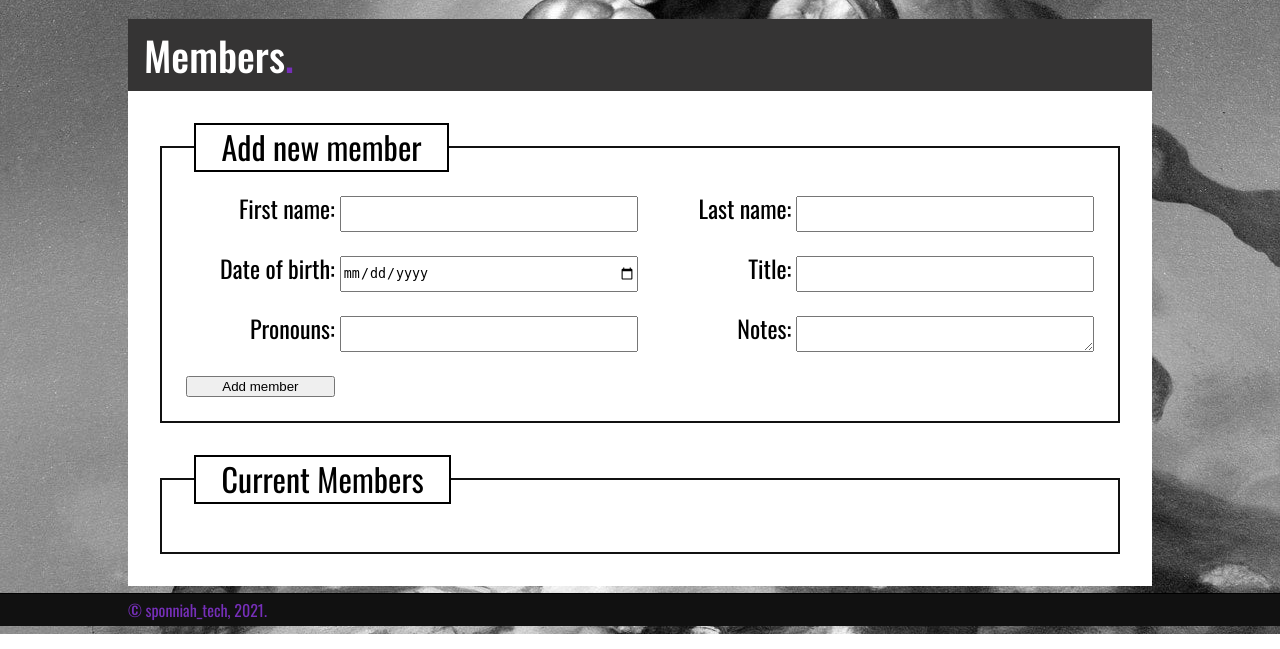
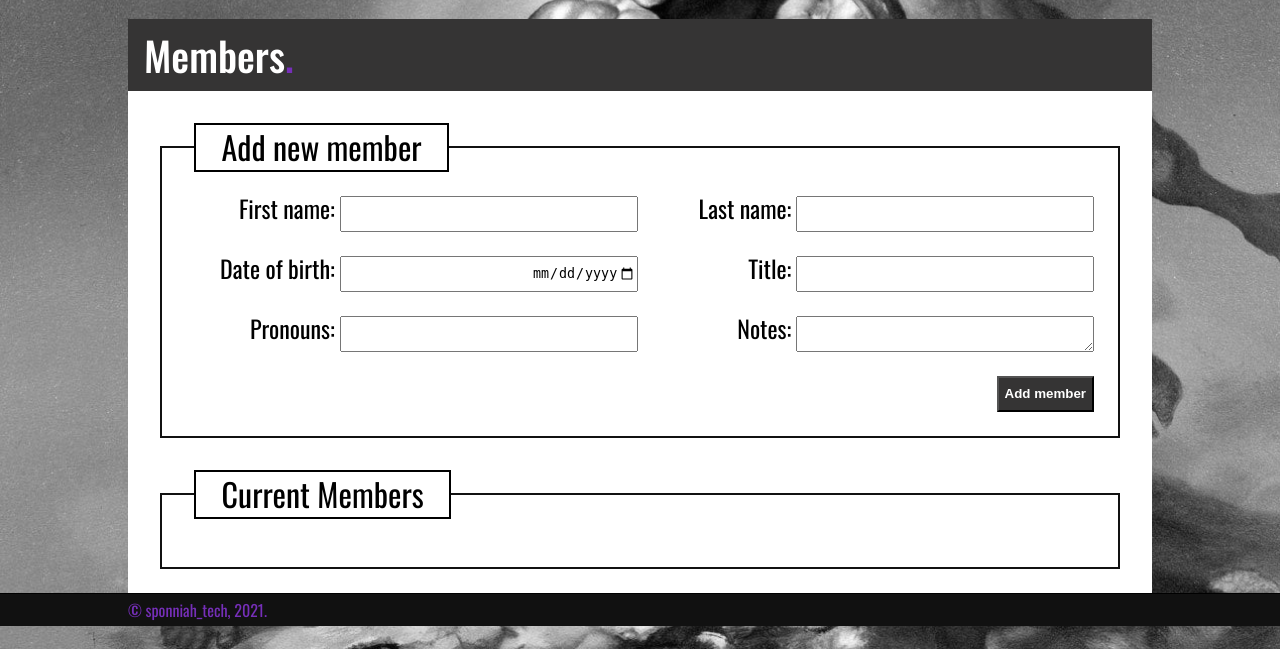
Before and after one commit to Boystavros/gym_admin_app_Python, a Flask app: page /members in a window 1280 px wide. Shown: the part 174-823 px from the top of the page. Run offline with Flask 2, Linux system fonts and the light colour scheme; data that the repository does not hold is empty; some libraries are stand-ins or nearby versions.

Commit message:
Members index.html styled.

```diff
--- a/static/css/styles.css
+++ b/static/css/styles.css
@@ -109,6 +109,18 @@ main {
     padding-bottom: 2rem;
 }
 
+input {
+    text-align: right;
+}
+
+button {
+    background-color: #353434;
+    color: white;
+    font-weight: bolder;
+    width: fit-content;
+    justify-self: end;
+}
+
 /* Content */
 
 .page-title {
@@ -164,13 +176,14 @@ main {
 #add-member {
     grid-template-columns: 1fr 2fr 1fr 2fr;
     column-gap: 5px;
-    grid-template-rows: 1fr 1fr 1fr;
+    grid-template-rows: 1fr 1fr 1fr 1fr;
     text-align: end;
     font-size: 1.5rem;
 }
 
 #add-member button {
-    grid:
+    grid-row: 4;
+    grid-column: 4;
 }
 
 /* footer */
--- a/templates/base.html
+++ b/templates/base.html
@@ -9,15 +9,11 @@
     </head>
     <body>
         <header>
-            <!-- <img id="logo" src="/static/images/logo.png" alt="WorldoGym Logo"> -->
             <img id="site-logo" src="/static/images/logo.png" alt="Worldogym logo">
             <a href="/"><h1 id="site-name">Blogogym</h1></a>
             <h2 id="slogan">..."where your pain is our pleasure!"</h2>
             <nav>
                 <ul>
-                    <!-- <li>
-                        <a href="/">Home</a>
-                    </li> -->
                     <li>
                         <a href="/members">Members</a>
                     </li>
```
